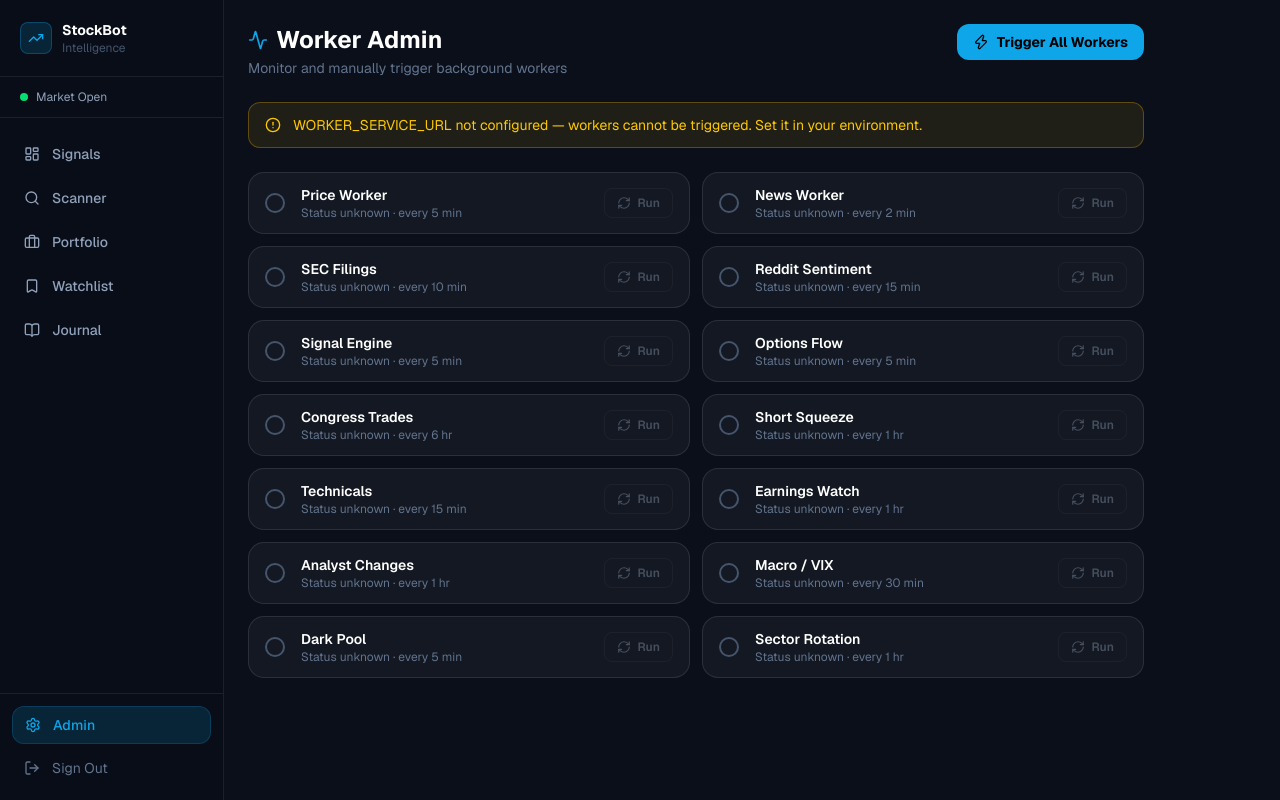
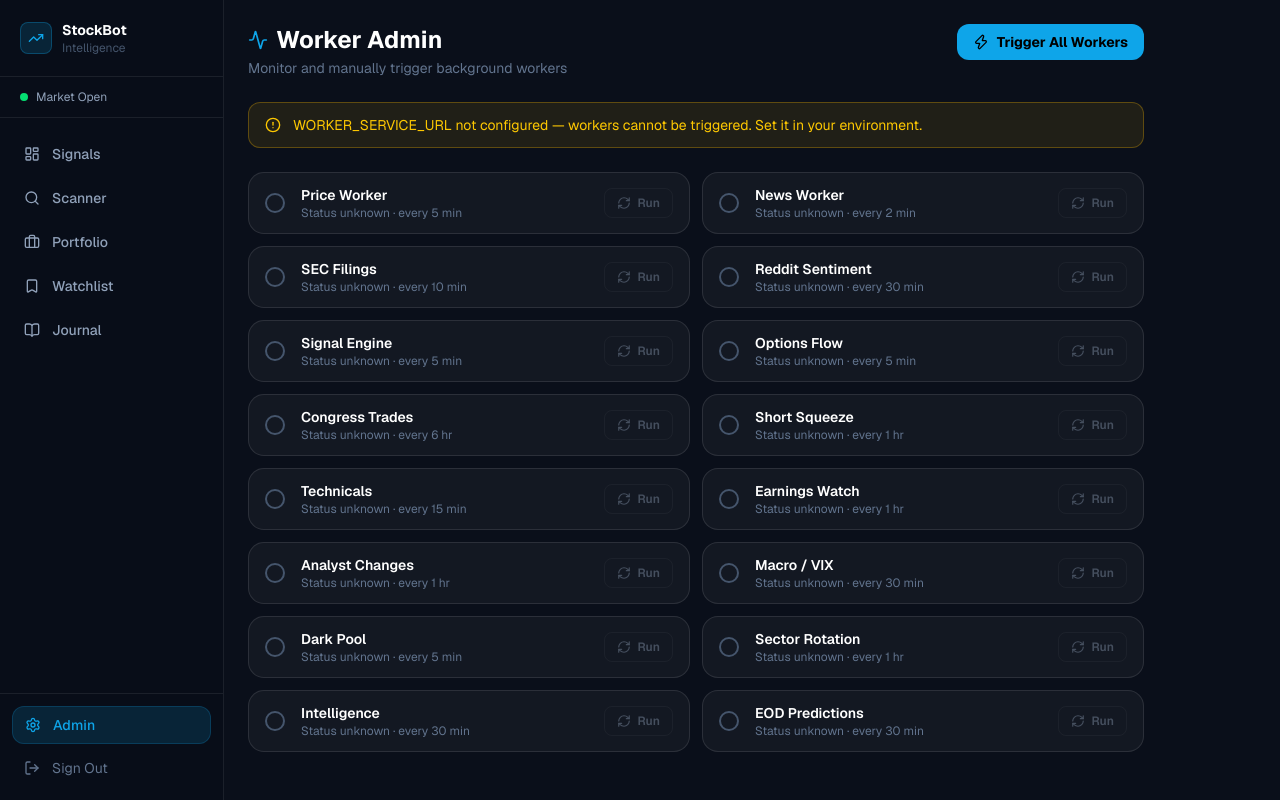
Before and after one commit to longfellowgarden20-source/Stock-bot, a Next.js app: page /admin in a window 1280 px wide. Built offline with nearby package versions, Linux system fonts and the light colour scheme.

Commit message:
Fix admin page: add intelligence/prediction workers, fix health status parsing, show last-run time

```diff
--- a/app/admin/AdminClient.tsx
+++ b/app/admin/AdminClient.tsx
@@ -24,13 +24,12 @@ export default function AdminClient({
 
   const getWorkerStatus = useCallback((name: WorkerName): WorkerStatus => {
     if (statuses[name] === 'triggering') return 'triggering'
-    // Check health data from Railway /health endpoint
-    const h = health as Record<string, { ok?: boolean; last_run?: string; error?: string } | undefined>
-    const w = h?.[name]
-    if (!w) return 'unknown'
-    if (w.ok === true) return 'alive'
-    if (w.ok === false) return 'dead'
-    if (w.error) return 'dead'
+    // Railway /health returns { worker_status: { price: { overdue, seconds_since, ... } } }
+    const h = health as Record<string, unknown>
+    const workerStatus = (h?.worker_status ?? h) as Record<string, { overdue?: boolean; seconds_since?: number | null } | undefined>
+    const w = workerStatus?.[name]
+    if (!w || w.seconds_since == null) return 'unknown'
+    if (w.overdue === true) return 'dead'
     return 'alive'
   }, [health, statuses])
 
@@ -80,20 +79,32 @@ export default function AdminClient({
   }, [refreshHealth])
 
   const WORKER_LABELS: Record<string, { label: string; interval: string }> = {
-    price:     { label: 'Price Worker',     interval: '5 min' },
-    news:      { label: 'News Worker',      interval: '2 min' },
-    sec:       { label: 'SEC Filings',      interval: '10 min' },
-    reddit:    { label: 'Reddit Sentiment', interval: '15 min' },
-    engine:    { label: 'Signal Engine',    interval: '5 min' },
-    options:   { label: 'Options Flow',     interval: '5 min' },
-    congress:  { label: 'Congress Trades',  interval: '6 hr' },
-    squeeze:   { label: 'Short Squeeze',    interval: '1 hr' },
-    technical: { label: 'Technicals',       interval: '15 min' },
-    earnings:  { label: 'Earnings Watch',   interval: '1 hr' },
-    analyst:   { label: 'Analyst Changes',  interval: '1 hr' },
-    macro:     { label: 'Macro / VIX',      interval: '30 min' },
-    darkpool:  { label: 'Dark Pool',        interval: '5 min' },
-    sector:    { label: 'Sector Rotation',  interval: '1 hr' },
+    price:        { label: 'Price Worker',      interval: '5 min' },
+    news:         { label: 'News Worker',       interval: '2 min' },
+    sec:          { label: 'SEC Filings',       interval: '10 min' },
+    reddit:       { label: 'Reddit Sentiment',  interval: '30 min' },
+    engine:       { label: 'Signal Engine',     interval: '5 min' },
+    options:      { label: 'Options Flow',      interval: '5 min' },
+    congress:     { label: 'Congress Trades',   interval: '6 hr' },
+    squeeze:      { label: 'Short Squeeze',     interval: '1 hr' },
+    technical:    { label: 'Technicals',        interval: '15 min' },
+    earnings:     { label: 'Earnings Watch',    interval: '1 hr' },
+    analyst:      { label: 'Analyst Changes',   interval: '1 hr' },
+    macro:        { label: 'Macro / VIX',       interval: '30 min' },
+    darkpool:     { label: 'Dark Pool',         interval: '5 min' },
+    sector:       { label: 'Sector Rotation',   interval: '1 hr' },
+    intelligence: { label: 'Intelligence',      interval: '30 min' },
+    prediction:   { label: 'EOD Predictions',   interval: '30 min' },
+  }
+
+  const getLastRun = (name: WorkerName): string => {
+    const h = health as Record<string, unknown>
+    const workerStatus = (h?.worker_status ?? h) as Record<string, { seconds_since?: number | null } | undefined>
+    const sec = workerStatus?.[name]?.seconds_since
+    if (sec == null) return ''
+    if (sec < 60) return `${sec}s ago`
+    if (sec < 3600) return `${Math.floor(sec / 60)}m ago`
+    return `${Math.floor(sec / 3600)}h ago`
   }
 
   return (
@@ -160,8 +171,8 @@ export default function AdminClient({
                 <p className="text-sm font-semibold text-white">{meta.label}</p>
                 <p className="text-xs text-slate-500">
                   {status === 'triggering' ? 'Running...' :
-                   status === 'alive' ? 'Healthy' :
-                   status === 'dead' ? 'Stale / error' : 'Status unknown'
+                   status === 'alive' ? `Healthy · ${getLastRun(name)}` :
+                   status === 'dead' ? `Stale · ${getLastRun(name)}` : 'Status unknown'
                   } · every {meta.interval}
                 </p>
                 {result && (
--- a/app/admin/page.tsx
+++ b/app/admin/page.tsx
@@ -7,6 +7,7 @@ const WORKERS = [
   'price', 'news', 'sec', 'reddit', 'engine',
   'options', 'congress', 'squeeze',
   'technical', 'earnings', 'analyst', 'macro', 'darkpool', 'sector',
+  'intelligence', 'prediction',
 ] as const
 
 type WorkerName = typeof WORKERS[number]
--- a/app/api/refresh/route.ts
+++ b/app/api/refresh/route.ts
@@ -6,6 +6,7 @@ const WORKERS = [
   'price', 'news', 'sec', 'reddit', 'engine',
   'options', 'congress', 'squeeze',
   'technical', 'earnings', 'analyst', 'macro', 'darkpool', 'sector',
+  'intelligence', 'prediction',
 ] as const
 
 type Worker = typeof WORKERS[number]
```
